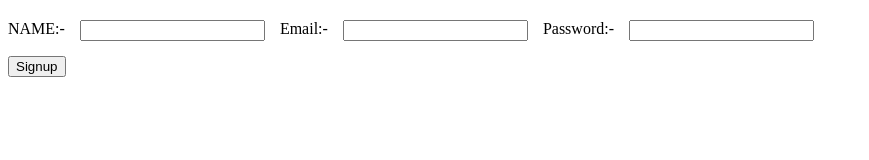
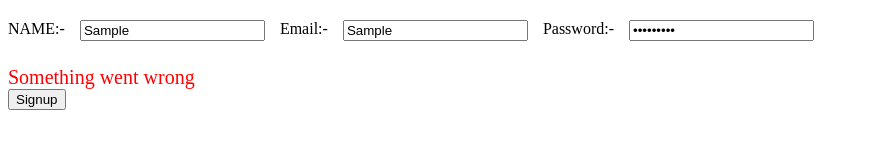
Before and after one commit to Imdidarul/Expense-Tracker, a website: page FRONTEND/signup.html in a window 1280 px wide. Both pictures are taken after typing "Sample", "Sample", "Sample123" into the empty fields and a click on the button "Signup". Shown: the whole page, without its empty margins (0-869 px from the left). Drawn offline with nearby package versions, Linux system fonts and the light colour scheme; no server answers.

Commit message:
Added backend to signup

```diff
--- a/FRONTEND/signup.html
+++ b/FRONTEND/signup.html
@@ -24,6 +24,7 @@
                 <input type="password" id="password" required>
             </div>
         </div>
+        <div id="message" class="message"></div>
         <button type="submit">Signup</button>
     </form>
 
--- a/FRONTEND/signup.js
+++ b/FRONTEND/signup.js
@@ -6,6 +6,10 @@ const api_url = "http://localhost:3000/user"
 function handleFormSubmit(event){
     event.preventDefault()
 
+    const message = document.getElementById("message")
+    message.textContent = ""
+    message.className = "message"
+
     const userDetails = {
         name: document.getElementById("name").value,
         email: document.getElementById("email").value,
@@ -13,11 +17,16 @@ function handleFormSubmit(event){
     }
 
     axios.post(`${api_url}/signup`,userDetails)
-    .then((res)=>{})
+    .then((res)=>{
+        message.textContent = "User registered successfully"
+        message.classList.add("success")
+        // alert("User is added successfully")
+        event.target.reset()
+    })
     .catch((err)=>{
         console.log(err.message)
-        alert("something went wrong")
+        message.textContent = err.response?.data || "Something went wrong"
+        message.classList.add("error")
+        // alert(err.response?.data || "something went wrong")
     })
-
-    event.target.reset()
 }
--- a/FRONTEND/signup_style.css
+++ b/FRONTEND/signup_style.css
@@ -11,3 +11,18 @@
     flex-direction: row;
     gap: 15px;
 }
+
+
+.message{
+    margin-top: 10px;
+    font-size: 20px;
+}
+
+
+.message.success{
+    color: green;
+}
+
+.message.error{
+    color: red;
+}
```
